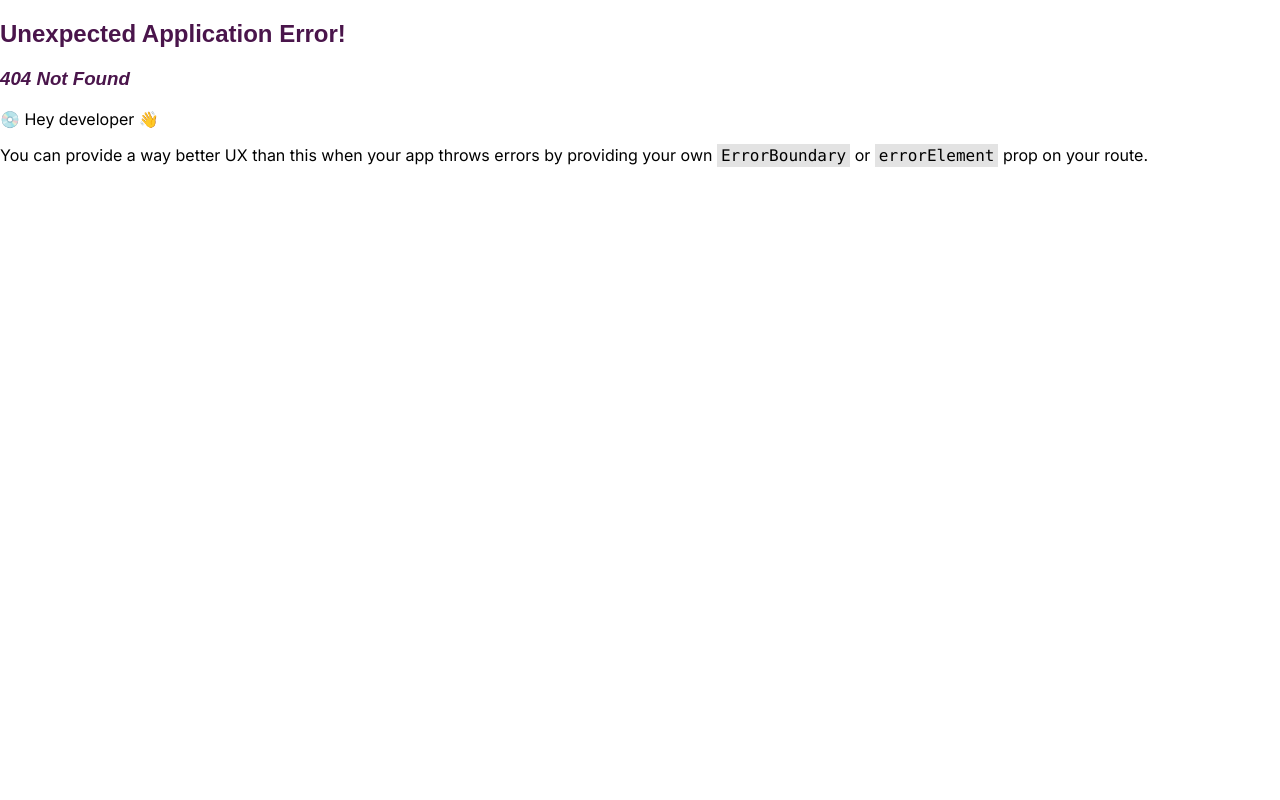
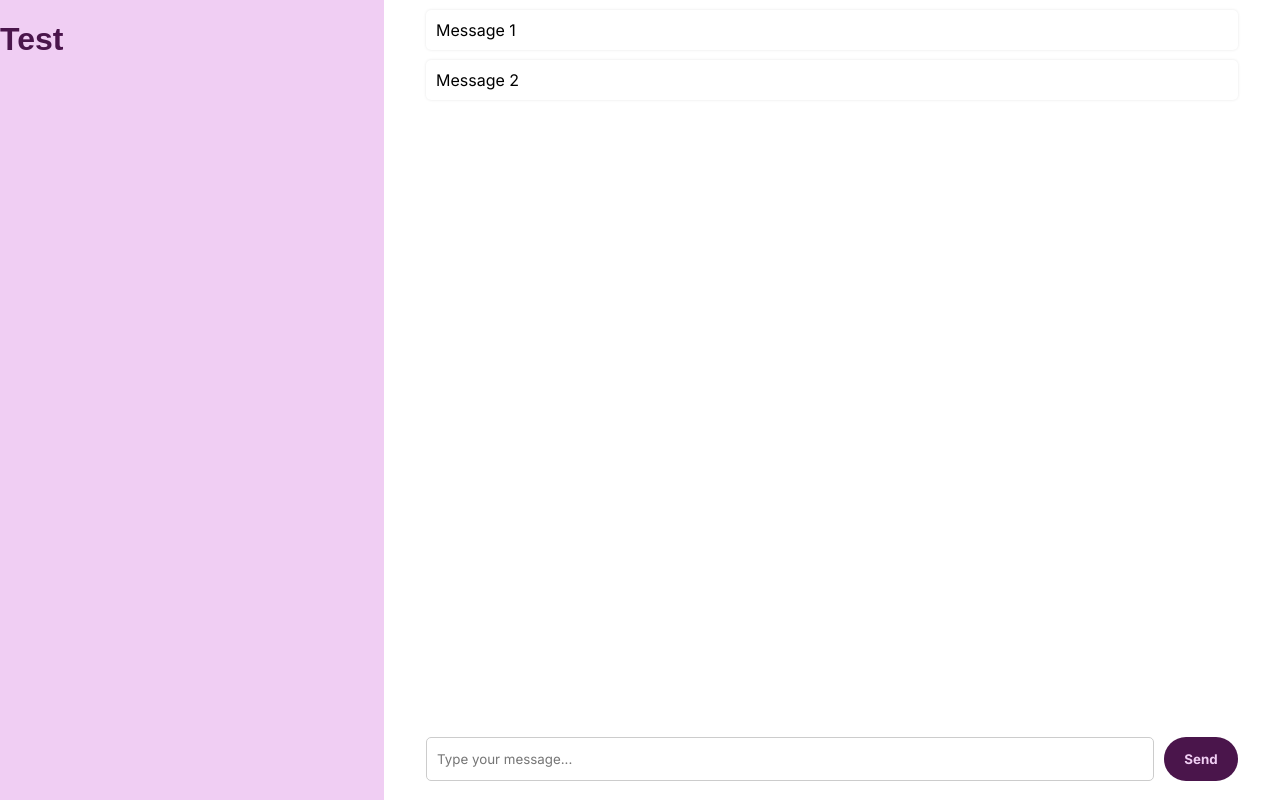
Before and after one commit to codehrh/slackapp, a React (Create React App) app: page /home in a window 1280 px wide. Before the commit this address had no page. Built offline with nearby package versions, Linux system fonts and the light colour scheme; a web font is replaced by a local one.

Commit message:
Testing layouts

```diff
--- a/src/App.css
+++ b/src/App.css
@@ -48,10 +48,10 @@ label {
   font-weight: bold;
 }
 
-
 button {
   border: none;
-  padding: 5%;
+  padding-left: 2.5%;
+  padding-right: 2.5%;
   border-radius: 25px;
   font-weight: bold;
   background-color: var(--dark-purple);
@@ -75,3 +75,58 @@ button {
   aspect-ratio: 1;
   padding-right: 2px;
 }
+
+/* Dashboard items */
+.dashboard {
+  display: flex;
+  flex-direction: row;
+  gap:2.5%;
+}
+
+.sidebar {
+  height: 100vh;
+  width: 30%;
+  background-color: var(--medium-purple);
+}
+
+.main-content {
+  width: 65%;
+  display: flex;
+  flex-direction: column;
+
+}
+
+.messages-container {
+  flex: 1;
+  overflow-y: auto;
+  padding: 10px;
+}
+
+.message {
+  background-color: #fff;
+  margin-bottom: 10px;
+  padding: 10px;
+  border-radius: 5px;
+  box-shadow: 0px 0px 3px rgba(0, 0, 0, 0.1);
+}
+
+.message-input-container {
+  display: flex;
+  padding: 10px;
+  align-items: baseline;
+  padding-bottom: 3%;
+}
+
+.message-input-container input {
+  height: 40%;
+  flex: 1;
+  padding: 10px;
+  margin-right: 10px;
+  border-radius: 5px;
+  border: 1px solid #ccc;
+}
+
+.message-input-container button {
+  height: 80%;
+
+}
--- a/src/App.js
+++ b/src/App.js
@@ -2,6 +2,7 @@ import './App.css';
 import { useState, useEffect } from 'react';
 import Dashboard from './pages/Dashboard';
 import Login from './pages/Login';
+import Home from './pages/Home';
 import { RouterProvider, createBrowserRouter } from 'react-router-dom';
 function App() {
   const [user, setUser] = useState(null);
@@ -31,6 +32,10 @@ function App() {
       path: "/dashboard",
       element: <Dashboard user={user} setUser={updateUser} setIsLoggedIn={setIsLoggedIn}/>,
     },
+    {
+      path: "/home",
+      element: <Home/>,
+    },
   ]);
   return (
     <div className="App">
--- a/src/pages/Home.jsx
+++ b/src/pages/Home.jsx
@@ -1,12 +1,25 @@
 import { useState } from "react";
-import { Outlet } from "react-router";
+
 
 export default function Home() {
-    const [user, setUser] = useState();
 
     return (
-        <div className="homeContainer">
+        <div className="dashboard">
+            <div className="sidebar">
+                <h1>Test</h1>
+            </div>
+            <div className="main-content">
+                <div className="messages-container">
 
+                    <div className="message">Message 1</div>
+                    <div className="message">Message 2</div>
+
+                </div>
+                <div className="message-input-container">
+                    <input type="text" placeholder="Type your message..." />
+                    <button>Send</button>
+                </div>
+            </div>
         </div>
     )
 }
```
